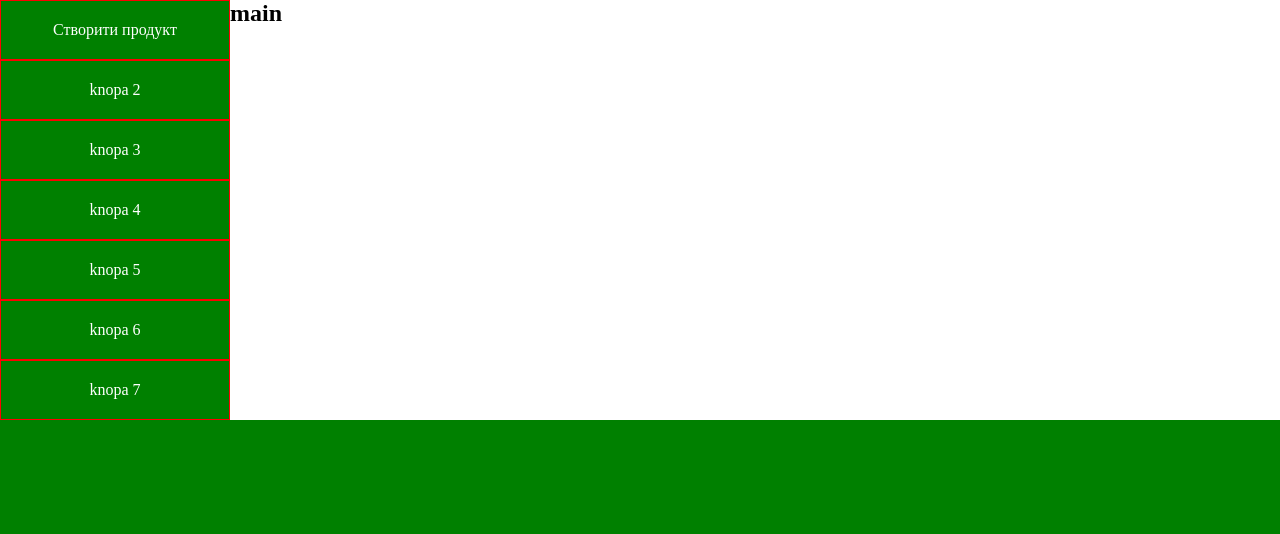
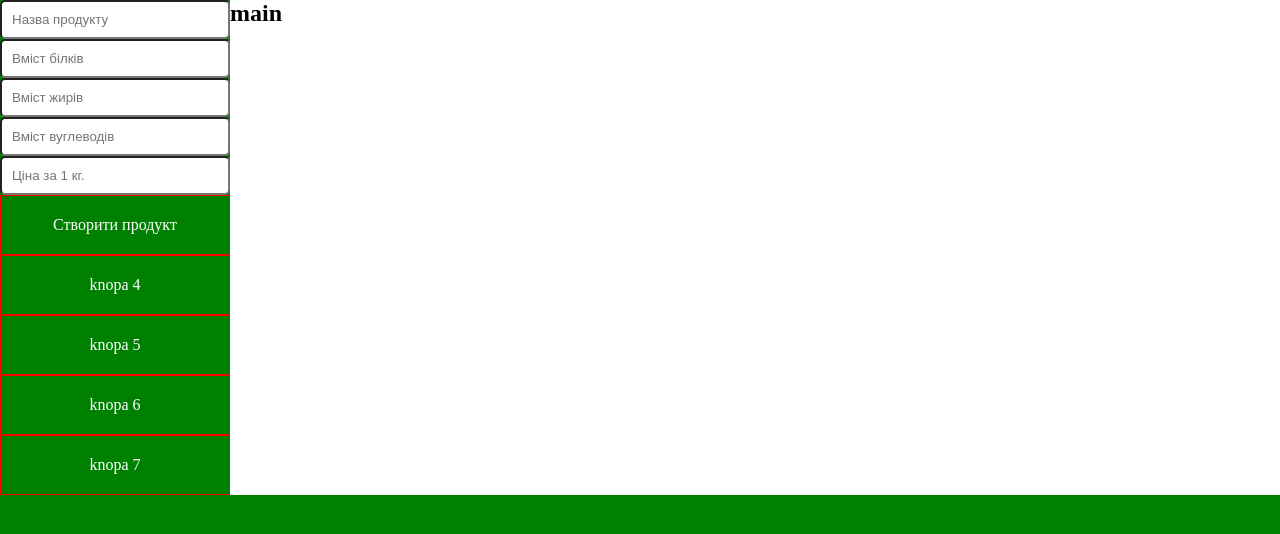
Before and after one commit to Radist2007/cucina, a web app: file index.html in a window 1280 px wide. Shown: the part 140-674 px from the top of the page. Run offline with its HTML, style and script files only (its server is not run), Linux system fonts and the light colour scheme.

Commit message:
додати продукт

```diff
--- a/css/style.css
+++ b/css/style.css
@@ -1,4 +1,4 @@
-* {
+*, aside {
     margin: 0;
     padding: 0;
 }
@@ -47,8 +47,6 @@ header {
     display: flex;
 }
 
-
-
 .main {
     flex-grow: 5;
     background-color: #ffffff;
@@ -62,3 +60,17 @@ header {
     padding: 20px;
     bottom: 0;
 }
+
+input {
+    padding: 10px;
+    border-radius: 5px;
+    margin: 0;
+    /*display: block;*/
+    width: 100%;
+    box-sizing: border-box;
+}
+li {
+    list-style-type: none;
+    margin: 0;
+    padding: 0;
+}
--- a/index.html
+++ b/index.html
@@ -28,9 +28,12 @@
         <content class="content">
             <aside class="aside">
                 <menu class="menu__list menu__list-aside">
+                    <li><input id="product_name" type="text" name="prod" value="" placeholder="Назва продукту"></li>
+                    <li><input id="product_protein" type="text" name="prod" value="" placeholder="Вміст білків"></li>
+                    <li><input id="product_fat" type="text" name="prod" value="" placeholder="Вміст жирів"></li>
+                    <li><input id="product_carbohydrates" type="text" name="prod" value="" placeholder="Вміст вуглеводів"></li>
+                    <li><input id="product_price" type="text" name="prod" value="" placeholder="Ціна за 1 кг."></li>
                     <li class="menu__list-item"><a href="#" class="link">Створити продукт</a></li>
-                    <li class="menu__list-item"><a href="#" class="link">knopa 2</a></li>
-                    <li class="menu__list-item"><a href="#" class="link">knopa 3</a></li>
                     <li class="menu__list-item"><a href="#" class="link">knopa 4</a></li>
                     <li class="menu__list-item"><a href="#" class="link">knopa 5</a></li>
                     <li class="menu__list-item"><a href="#" class="link">knopa 6</a></li>
```
